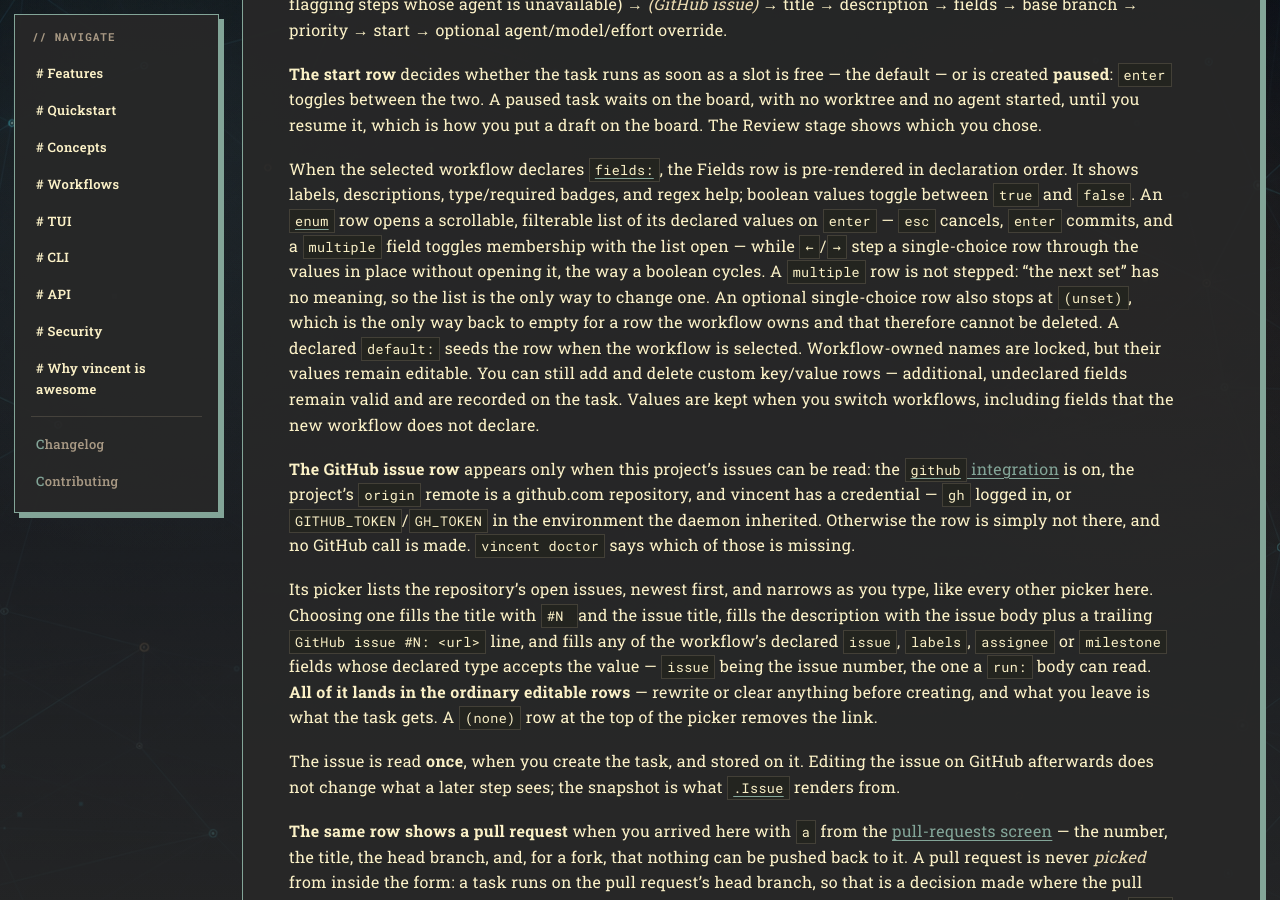
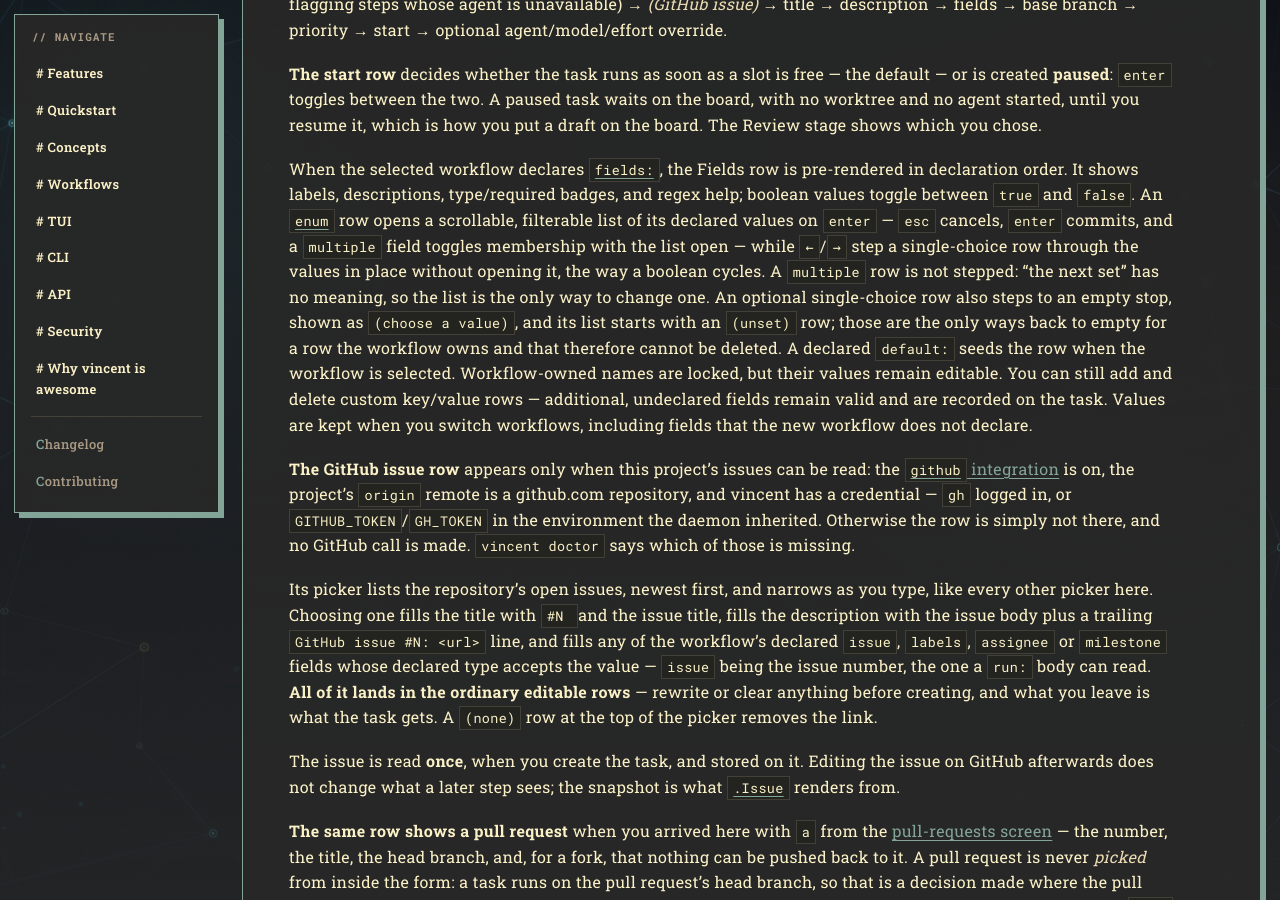
Before and after one commit to lezli01/vincent, a Jekyll site: the page built from docs/guides/tui.md, in a window 1280 px wide and 900 px high, scrolled down 21359 px. Built offline with Jekyll 4.4.1, drawn with Linux system fonts in a browser that asks for light colours; our own code applies the rules of GitHub Pages for plain Markdown files.

Commit message:
docs: correct the 017 and 022 walkthroughs against the source
- 017 runtime intro: spread.yaml, group.yaml and detail.yaml read
  .Fields too, not only guarded.yaml and gate.yaml; leg 6 needs the
  same corrected copy. Entry 14 quotes the include popup's real text.
- 022 legs 3, 4, 9 and 10: stepping shows (choose a value), not
  (unset); filtering starts with /, and the first esc clears it;
  field messages show one at a time on commit; the open form does not
  re-read the workflow, so the daemon is what refuses in leg 10.
- TUI guide: an optional enum's empty stop reads (choose a value);
  (unset) is the list's first row.

Co-Authored-By: Claude Opus 5 (1M context) <noreply@anthropic.com>

```diff
--- a/docs/guides/tui.md
+++ b/docs/guides/tui.md
@@ -905,8 +905,10 @@ cancels, `enter` commits, and a `multiple` field toggles membership with the
 list open — while `←`/`→` step a single-choice row through the values in place
 without opening it, the way a boolean cycles. A `multiple` row is not stepped:
 "the next set" has no meaning, so the list is the only way to change one. An
-optional single-choice row also stops at `(unset)`, which is the only way back
-to empty for a row the workflow owns and that therefore cannot be deleted. A
+optional single-choice row also steps to an empty stop, shown as
+`(choose a value)`, and its list starts with an `(unset)` row; those are the
+only ways back to empty for a row the workflow owns and that therefore cannot
+be deleted. A
 declared `default:` seeds the row when the workflow is selected. Workflow-owned names are locked, but their values remain
 editable. You can still add and delete custom key/value rows — additional,
 undeclared fields remain valid and are recorded on the task. Values are kept
```
Also changed, not shown: docs/gates/017-workflow-graph.md (+13 -11 lines), docs/gates/022-task-fields.md (+5 -5 lines).
